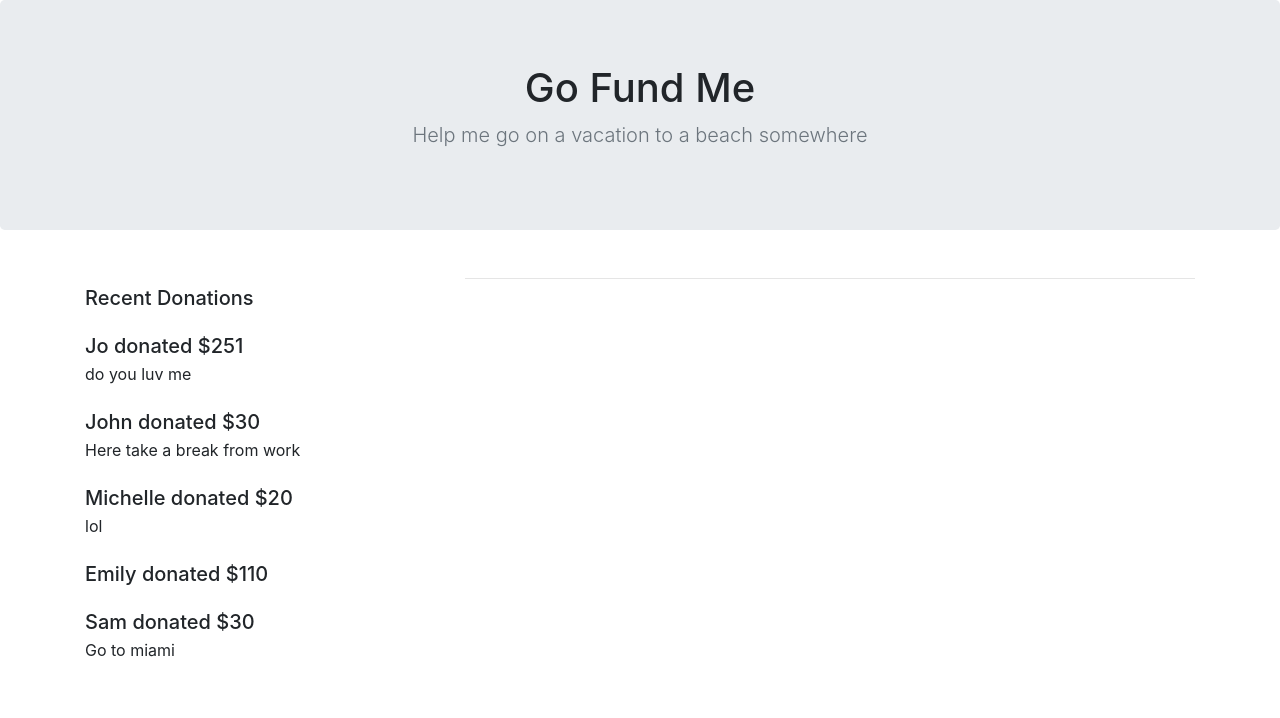
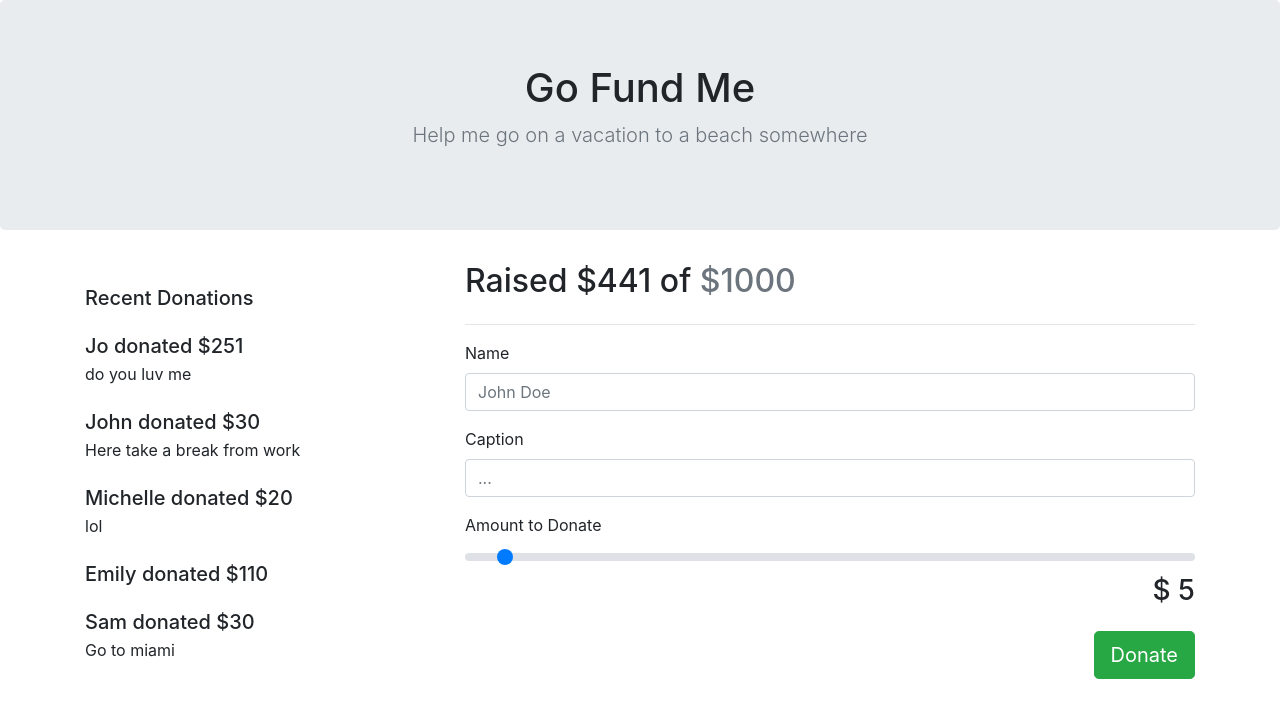
Before and after one commit to joinpursuit/Pursuit-Core-Web-Props-Lab-Tested, a React (Create React App) app: page / in a window 1280 px wide. Shown: the top 718 px of the page. Built offline with nearby package versions, Linux system fonts and the light colour scheme.

Commit message:
lab completed

```diff
--- a/src/App.js
+++ b/src/App.js
@@ -2,6 +2,8 @@ import React from "react";
 
 import TopBar from "./Components/TopBar";
 import RecentDonations from "./Components/RecentDonations";
+import Progress from "./Components/Progress";
+import DonationForm from "./Components/DonationForm";
 
 import "./App.css";
 
@@ -40,29 +42,20 @@ const donations = [
 
 export default class App extends React.Component {
   render() {
+    let total = 0;
+    donations.forEach((donation) => {
+      total += donation.amount;
+    });
     return (
       <>
         <TopBar />
         <div className="container">
           <div className="row">
-            <ul className="col-4 list-unstyled recent-donations">
-              <h5 className="my-4">Recent Donations</h5>
-              {donations.map((donation) => {
-                return (
-                  <RecentDonations
-                    name={donation.name}
-                    amount={donation.amount}
-                    caption={donation.caption}
-                    id={donation.id}
-                    key={donation.id}
-                  />
-                );
-              })}
-            </ul>
+            <RecentDonations donations={donations} />
             <div className="col-8">
-              {/* TODO: Progress */}
+              <Progress total={total} goal={1000} />
               <hr />
-              {/* TODO: DonationForm */}
+              <DonationForm />
             </div>
           </div>
         </div>
--- /dev/null
+++ b/src/Components/Donation.js
@@ -0,0 +1,17 @@
+import React from 'react';
+
+const Donation = (props) => {
+    // return null;
+
+    const {amount, caption, name} = props;
+    return (
+          <li className="media my-2">
+            <div className="media-body">
+              <h5 className="mt-0 mb-1">{name} donated ${amount}</h5>
+              <p>{caption}</p>
+            </div>
+          </li>
+    )
+  };
+
+  export default Donation;
--- a/src/Components/DonationForm.js
+++ b/src/Components/DonationForm.js
@@ -1,7 +1,44 @@
 import React from "react";
 
 const DonationForm = () => {
-  return null;
+  return (
+    <form>
+      <div className="form-group">
+        <label>Name</label>
+        <input
+          type="text"
+          className="form-control"
+          id="nameInput"
+          placeholder="John Doe"
+        />
+      </div>
+      <div className="form-group">
+        <label>Caption</label>
+        <input
+          type="text"
+          className="form-control"
+          id="captionInput"
+          placeholder="..."
+        />
+      </div>
+      <div className="form-group">
+        <label>Amount to Donate</label>
+        <input
+          type="range"
+          className="custom-range"
+          id="amountInput"
+          min="5"
+          max="1000"
+        />
+        <blockquote className="blockquote text-right">
+          <p className="h3 mb-0">$ 5</p>
+          <button type="button" className="btn btn-lg btn-success my-4">
+            Donate
+          </button>
+        </blockquote>
+      </div>
+    </form>
+  );
 };
 
 export default DonationForm;
--- a/src/Components/Progress.js
+++ b/src/Components/Progress.js
@@ -1,7 +1,21 @@
 import React from "react";
 
-const Progress = () => {
-  return null;
+const Progress = (props) => {
+  // return null;
+  const { total, goal } = props;
+
+  // let total = 0
+  // donations.forEach(donation => {
+  //   total += donation.amount
+  // })
+
+  return (
+    <>
+      <h2 className="mb-4">
+        Raised ${total} of <span className="text-muted">${goal}</span>
+      </h2>
+    </>
+  );
 };
 
 export default Progress;
--- a/src/Components/RecentDonations.js
+++ b/src/Components/RecentDonations.js
@@ -1,17 +1,23 @@
 import React from "react";
+import Donation from "./Donation";
 
 const RecentDonations = (props) => {
-  // return null;
-
-  const {amount, caption, name, id} = props;
+  const { donations } = props;
   return (
-        <li className="media my-2" key={id}>
-          <div className="media-body">
-            <h5 className="mt-0 mb-1">{name} donated ${amount}</h5>
-            <p>{caption}</p>
-          </div>
-        </li>
-  )
+    <ul className="col-4 list-unstyled recent-donations">
+      <h5 className="my-4">Recent Donations</h5>
+      {donations.map((donation) => {
+        return (
+          <Donation
+            name={donation.name}
+            amount={donation.amount}
+            caption={donation.caption}
+            key={donation.id}
+          />
+        );
+      })}
+    </ul>
+  );
 };
 
 export default RecentDonations;
```
Also changed, not shown: 1 other file (tests, documents, lock files or other folders).
